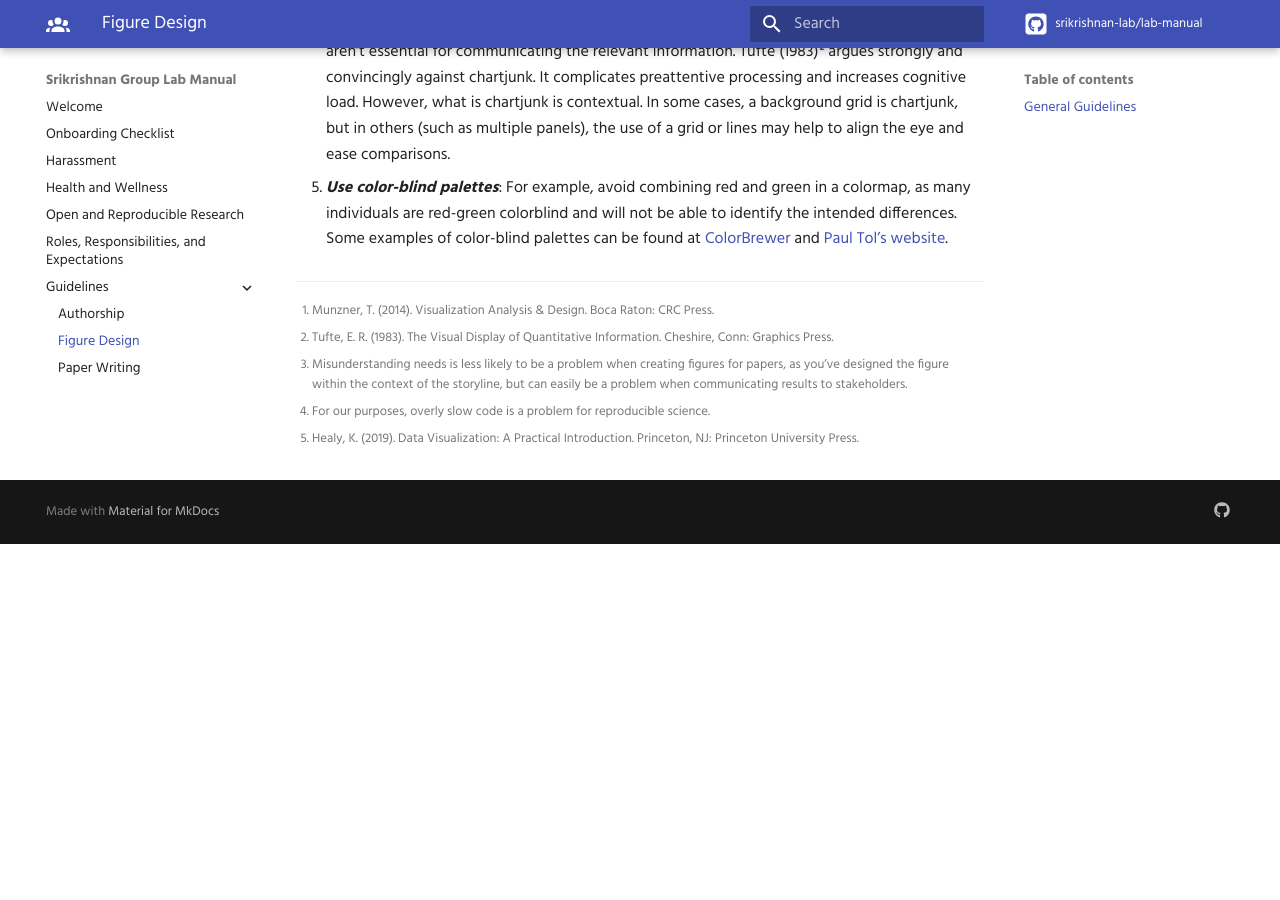
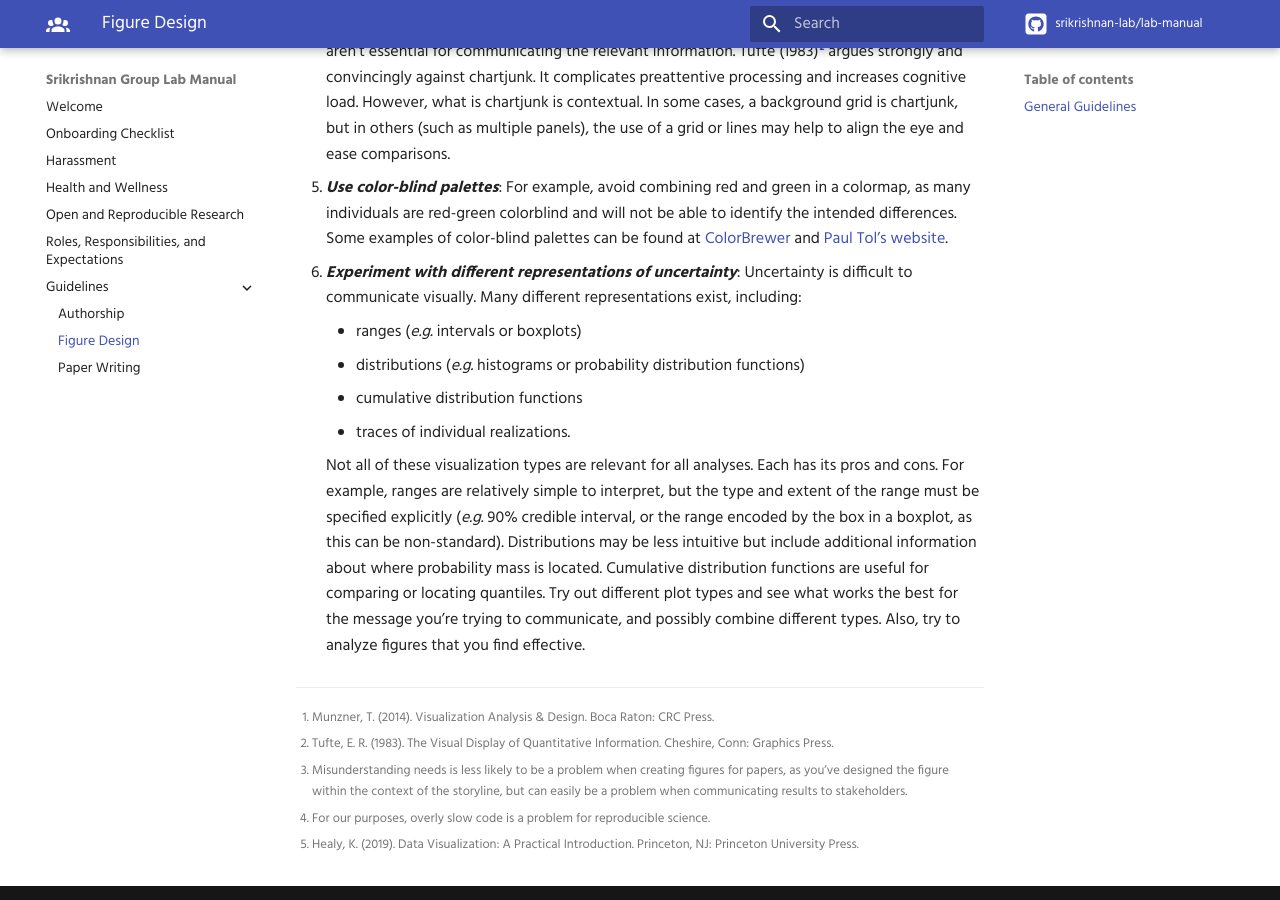
Before and after one commit to srikrishnan-lab/lab-manual, an MkDocs documentation site: the page built from docs/guidelines/figures.md, in a window 1280 px wide and 900 px high, scrolled down 3084 px. Built offline with MkDocs 1.6.1 and Material for MkDocs 9.7.7, drawn with Linux system fonts in a browser that asks for light colours; some web fonts are replaced; comment, search, counter and statistics services are not loaded; before the commit the page ends 3628 px from its top, so only the background shows below that.

Commit message:
add guidelines on plotting uncertainty.

```diff
--- a/docs/guidelines/figures.md
+++ b/docs/guidelines/figures.md
@@ -65,6 +65,14 @@ Many graphics packages use default settings which may not be the result of ideal
 
 8. ***Use color-blind palettes***: For example, avoid combining red and green in a colormap, as many individuals are red-green colorblind and will not be able to identify the intended differences. Some examples of color-blind palettes can be found at [ColorBrewer](https://colorbrewer2.org) and [Paul Tol's website](https://personal.sron.nl/~pault/).
 
+9. ***Experiment with different representations of uncertainty***: Uncertainty is difficult to communicate visually. Many different representations exist, including:
+    * ranges (*e.g.* intervals or boxplots)
+    * distributions (*e.g.* histograms or probability distribution functions)
+    * cumulative distribution functions
+    * traces of individual realizations.
+
+    Not all of these visualization types are relevant for all analyses. Each has its pros and cons. For example, ranges are relatively simple to interpret, but the type and extent of the range must be specified explicitly (*e.g.* 90% credible interval, or the range encoded by the box in a boxplot, as this can be non-standard). Distributions may be less intuitive  but include additional information about where probability mass is located. Cumulative distribution functions are useful for comparing or locating quantiles. Try out different plot types and see what works the best for the message you're trying to communicate, and possibly combine different types. Also, try to analyze figures that you find effective.
+
 [^munzer]: Munzner, T. (2014). Visualization Analysis & Design. Boca Raton: CRC Press.
 [^tufte]: Tufte, E. R. (1983). The Visual Display of Quantitative Information. Cheshire, Conn: Graphics Press.
 [^domain]: Misunderstanding needs is less likely to be a problem when creating figures for papers, as you've designed the figure within the context of the storyline, but can easily be a problem when communicating results to stakeholders.
```
